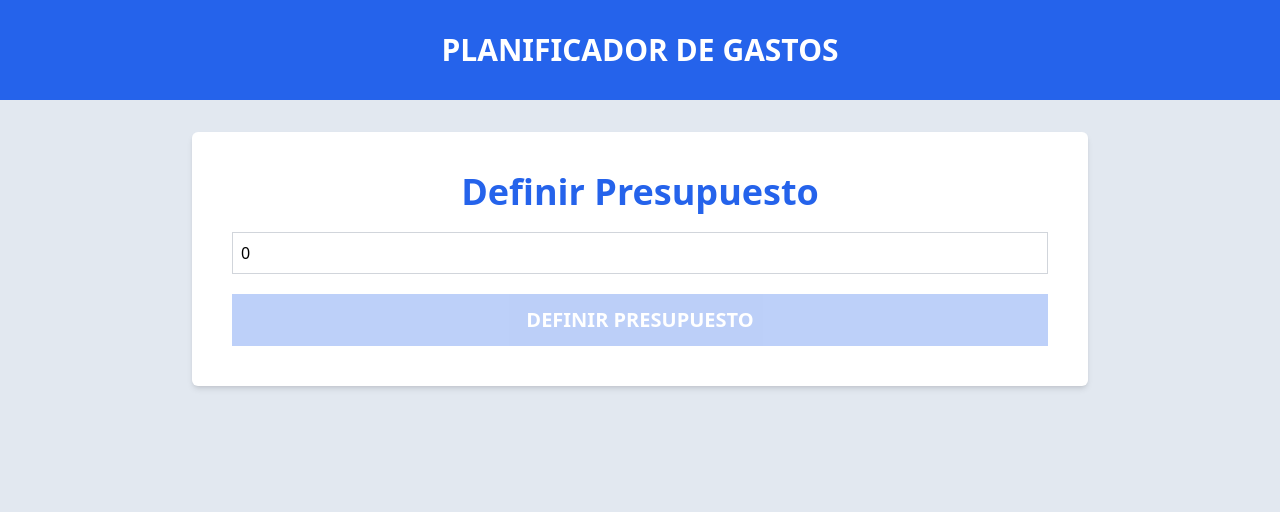
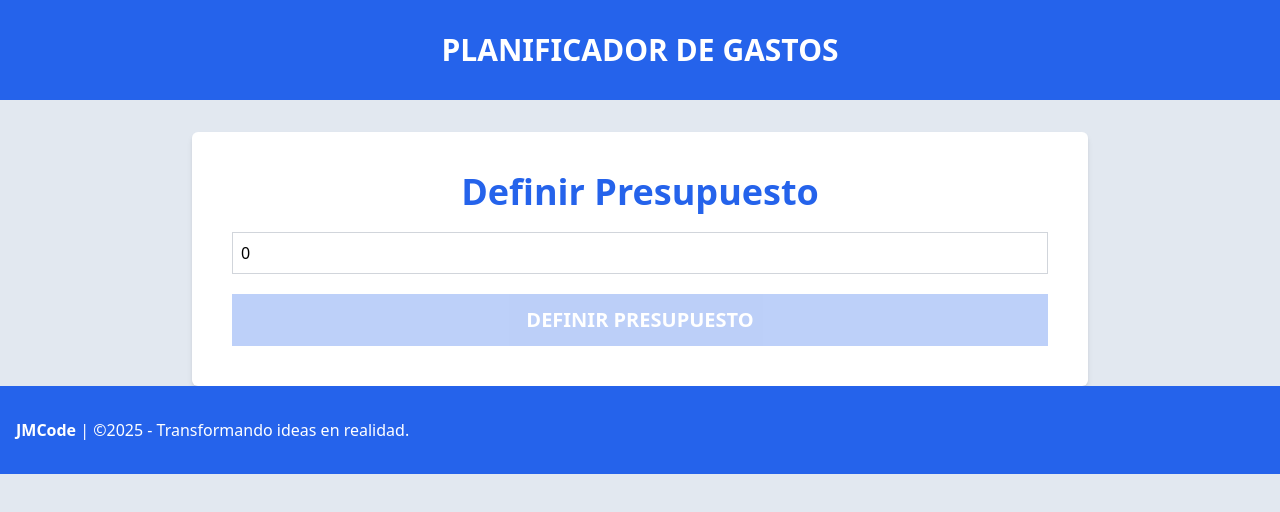
Before and after one commit to JmAtochePascual/ControlDeGastos-React-TS, a React (Vite) app: page / in a window 1280 px wide. Shown: the top 512 px of the page. Built offline with nearby package versions, Linux system fonts and the light colour scheme.

Commit message:
feat: :sparkles: Agrega el footer
Implementa la creacion del footer

```diff
--- a/src/App.tsx
+++ b/src/App.tsx
@@ -27,6 +27,10 @@ function App() {
             : <BudgetForm />
         }
       </main>
+
+      <footer className='py-4 bg-blue-600'>
+        <p className="p-4 text-center md:text-start text-white"> <span className="font-bold">JMCode</span> | ©2025 - Transformando ideas en realidad.</p>
+      </footer>
     </>
   )
 }
```
